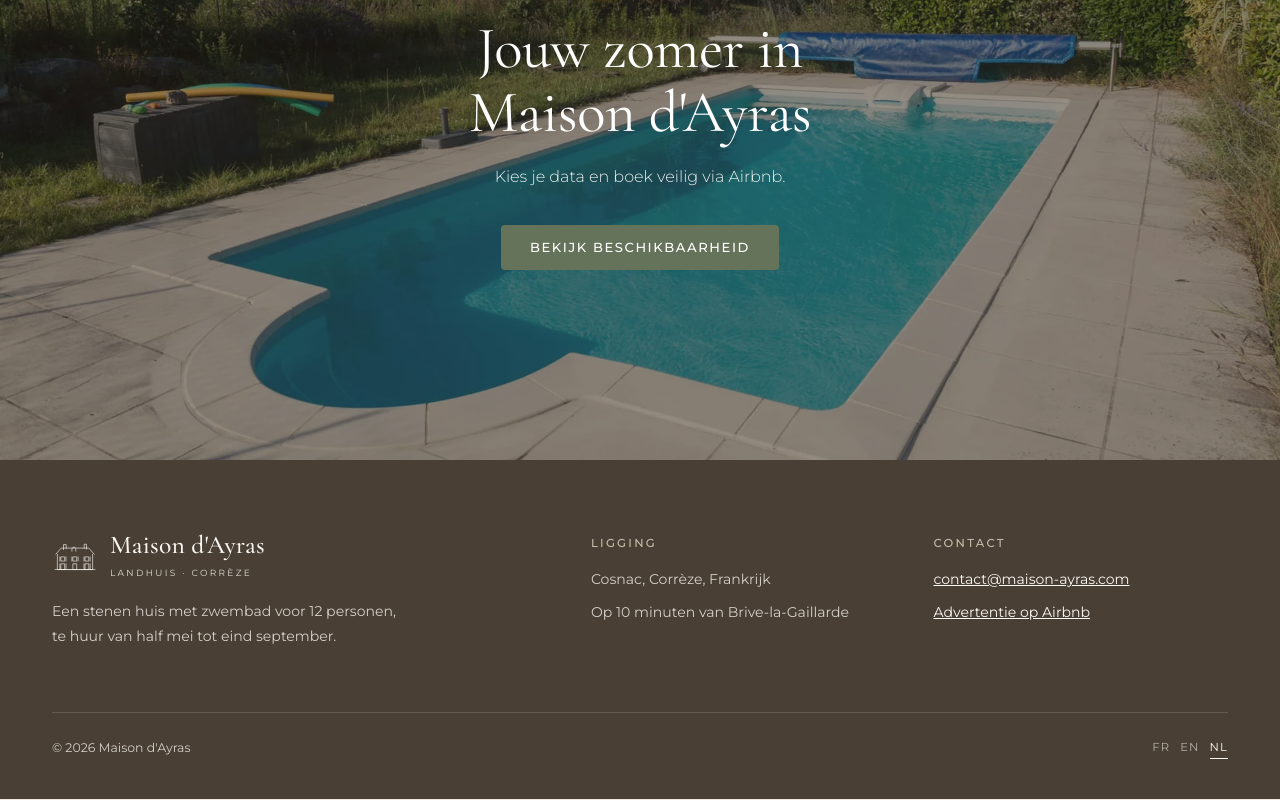
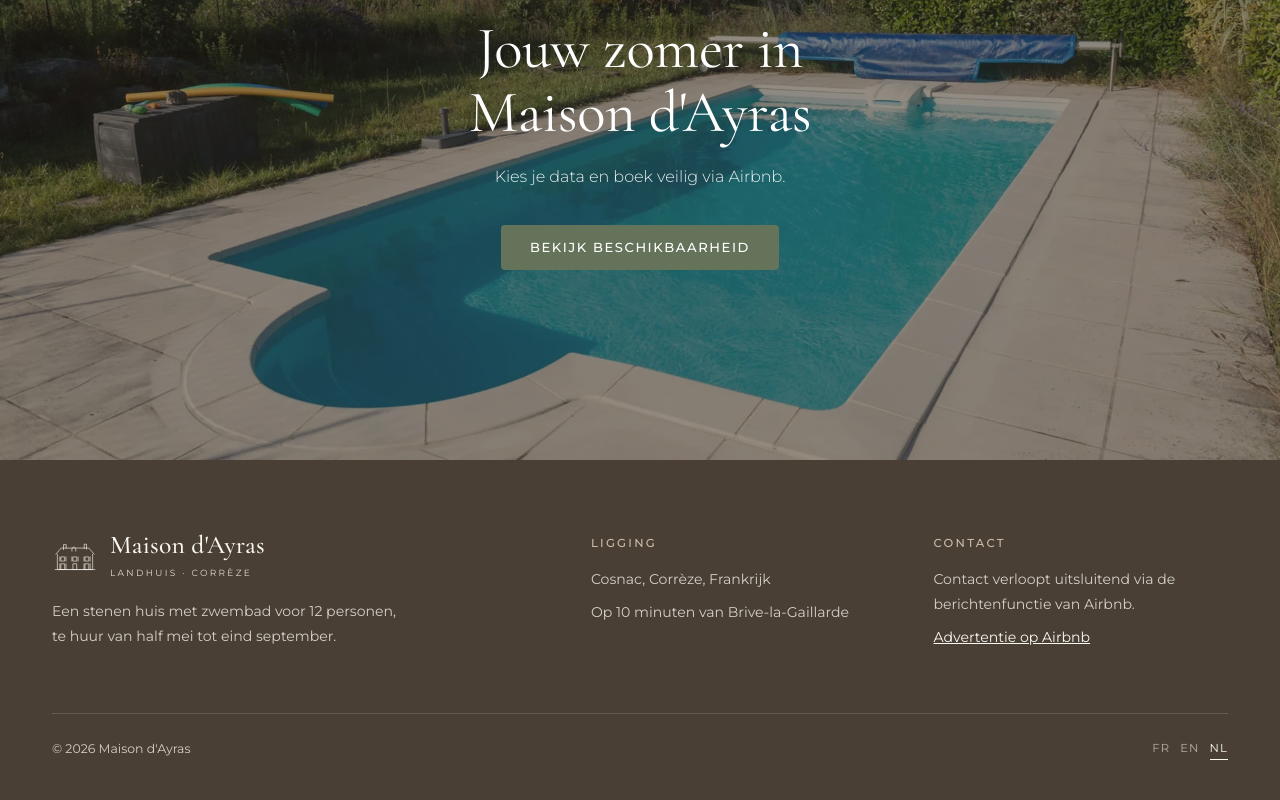
Before and after one commit to CalexBD/ayras, a plain HTML site: page docs/nl/index.html in a window 1280 px wide. Shown: the part 9147-9947 px from the top of the page. Drawn offline with nearby package versions, Linux system fonts and the light colour scheme.

Commit message:
Update contact information in index.html NL

```diff
--- a/docs/nl/index.html
+++ b/docs/nl/index.html
@@ -438,7 +438,7 @@ a:focus-visible,button:focus-visible,summary:focus-visible{outline:2px solid var
         <p style="max-width:38ch">Een stenen huis met zwembad voor 12 personen, te huur van half mei tot eind september.</p>
       </div>
       <div><h4>Ligging</h4><p>Cosnac, Corrèze, Frankrijk</p><p>Op 10 minuten van Brive-la-Gaillarde</p></div>
-      <div><h4>Contact</h4><p><a href="mailto:contact@maison-ayras.com">contact@maison-ayras.com</a></p><p><a href="https://www.airbnb.nl/rooms/51479937" target="_blank" rel="noopener">Advertentie op Airbnb</a></p></div>
+      <div><h4>Contact</h4><p>Contact verloopt uitsluitend via de berichtenfunctie van Airbnb.</p><p><a href="https://www.airbnb.nl/rooms/51479937" target="_blank" rel="noopener">Advertentie op Airbnb</a></p></div>
     </div>
     <div class="footer-bottom"><span>© 2026 Maison d'Ayras</span><span class="langs"><a href="../">FR</a><a href="../en/">EN</a><a href="./" aria-current="page">NL</a></span></div>
   </div>
```
